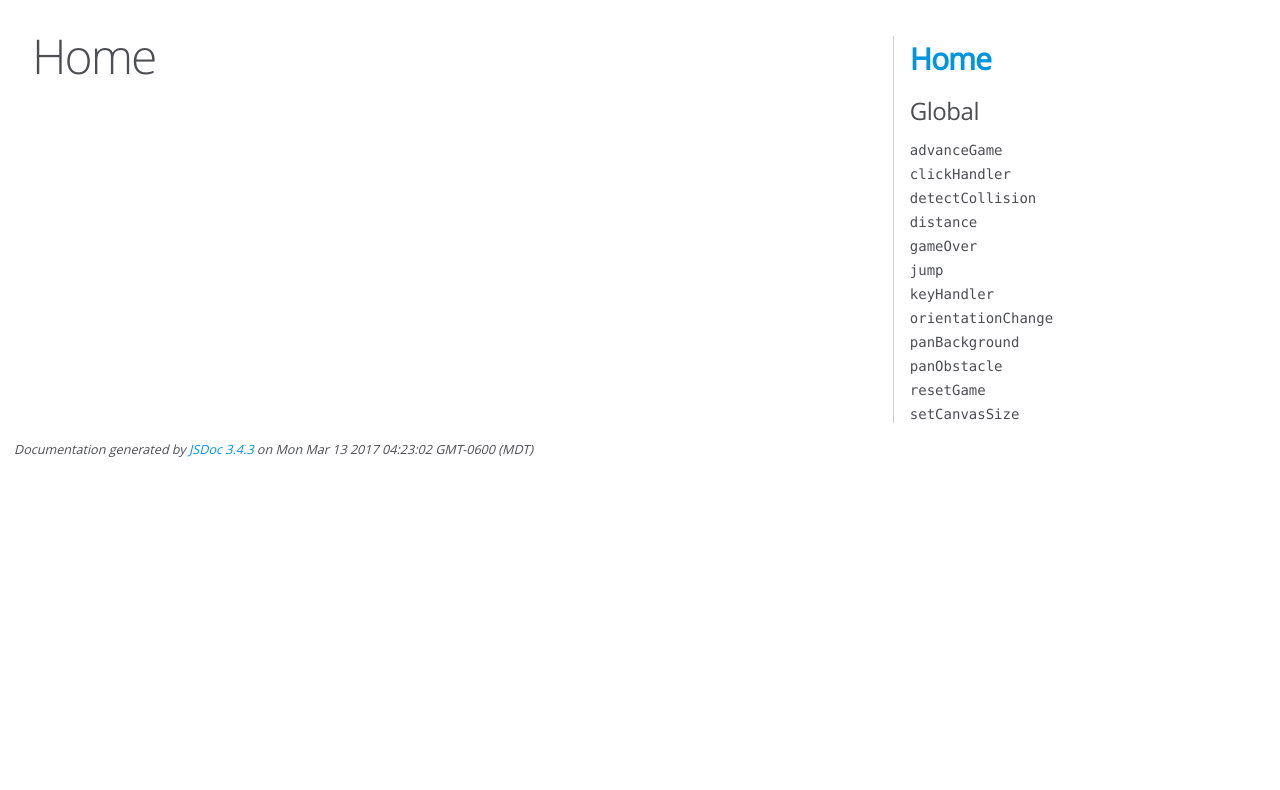
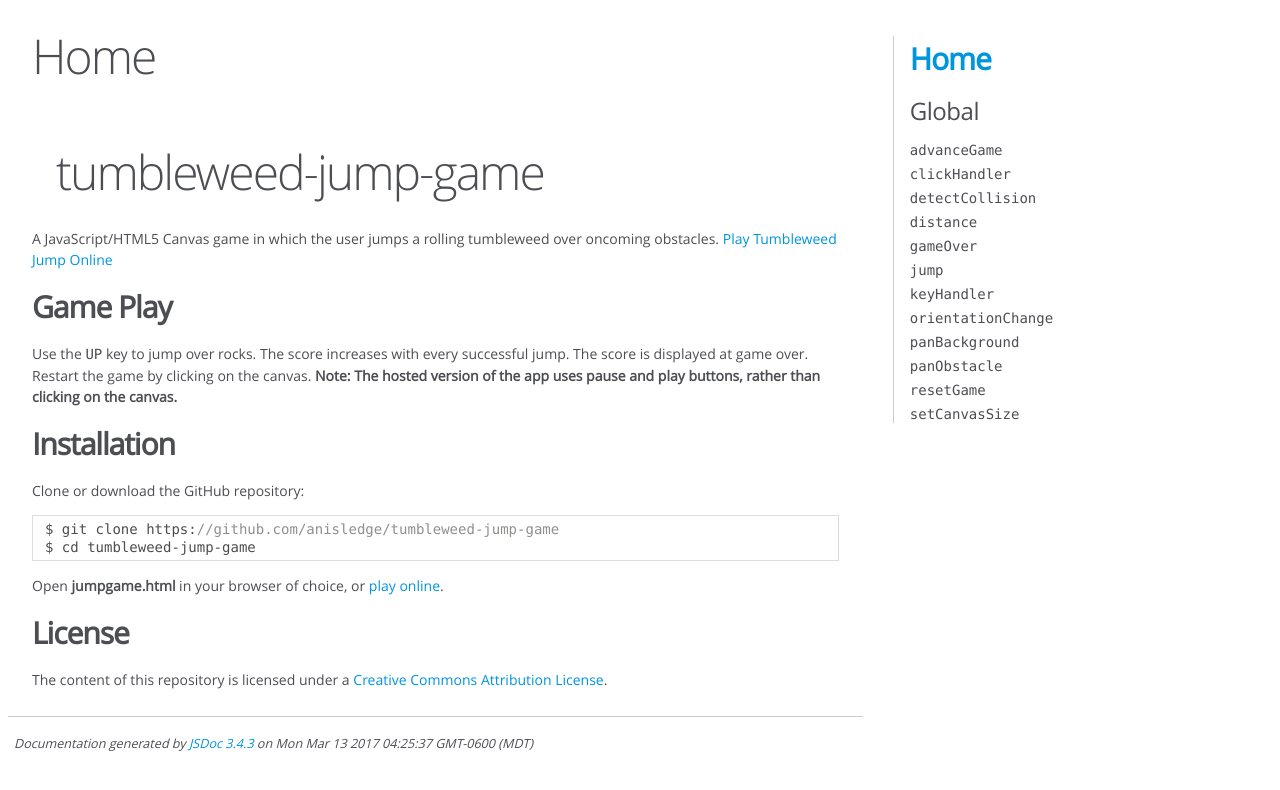
Before and after one commit to ani-sledge/tumbleweed-jump-game, a website: page out/index.html in a window 1280 px wide. Drawn offline with Linux system fonts and the light colour scheme.

Commit message:
Update README in jsdoc

```diff
--- a/out/index.html
+++ b/out/index.html
@@ -42,6 +42,19 @@
 
 
 
+    <section>
+        <article><h1>tumbleweed-jump-game</h1><p>A JavaScript/HTML5 Canvas game in which the user jumps a rolling tumbleweed over oncoming obstacles. <a href="http://anisledge.github.io/games/jump.html">Play Tumbleweed Jump Online</a></p>
+<h2>Game Play</h2><p>Use the <code>UP</code> key to jump over rocks.
+The score increases with every successful jump.
+The score is displayed at game over.
+Restart the game by clicking on the canvas.
+<strong>Note: The hosted version of the app uses pause and play buttons, rather than clicking on the canvas.</strong></p>
+<h2>Installation</h2><p>Clone or download the GitHub repository:</p>
+<pre class="prettyprint source"><code>$ git clone https://github.com/anisledge/tumbleweed-jump-game
+$ cd tumbleweed-jump-game</code></pre><p>Open <strong>jumpgame.html</strong> in your browser of choice, or <a href="http://anisledge.github.io/games/jump.html">play online</a>.</p>
+<h2>License</h2><p>The content of this repository is licensed under a <a href="http://creativecommons.org/licenses/by/3.0/us/">Creative Commons Attribution License</a>.</p></article>
+    </section>
+
 
 
 
@@ -56,7 +69,7 @@
 <br class="clear">
 
 <footer>
-    Documentation generated by <a href="https://github.com/jsdoc3/jsdoc">JSDoc 3.4.3</a> on Mon Mar 13 2017 04:23:02 GMT-0600 (MDT)
+    Documentation generated by <a href="https://github.com/jsdoc3/jsdoc">JSDoc 3.4.3</a> on Mon Mar 13 2017 04:25:37 GMT-0600 (MDT)
 </footer>
 
 <script> prettyPrint(); </script>
```
Also changed, not shown: out/global.html (+1 -1 lines), out/script.js.html (+1 -1 lines).
